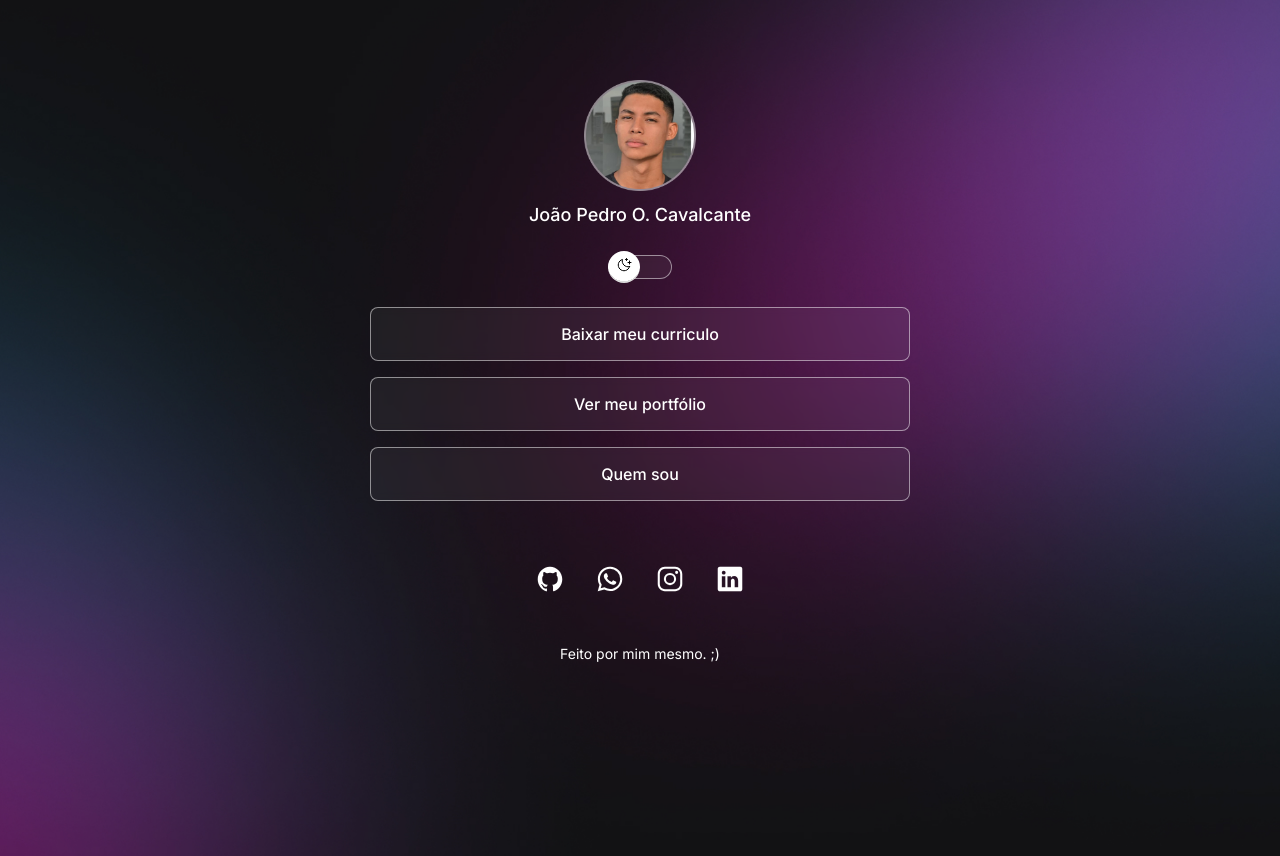
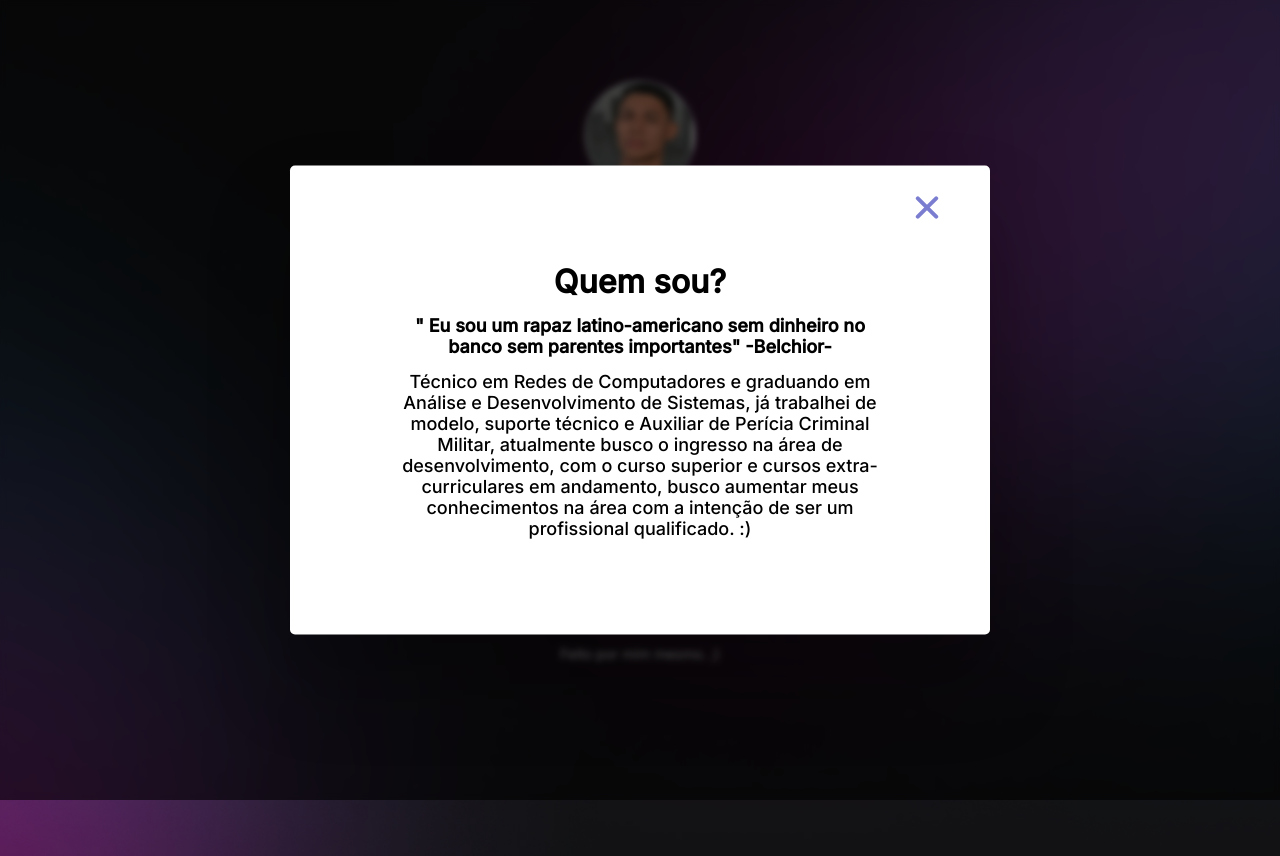
Before and after one commit to joaopedro495D/Projeto-DevLinks-Rocket-Seat, a plain HTML site: page index.html in a window 1280 px wide. Both pictures are taken after a click on the link "Quem sou". Drawn offline with nearby package versions, Linux system fonts and the light colour scheme.

Commit message:
inserindo atualizações no projeto

```diff
--- a/index.html
+++ b/index.html
@@ -28,9 +28,13 @@
       </div>
 
       <ul>
-        <li><a href="#">Baixar meu curriculo</a></li>
-        <li><a href="#">Ver meu portfólio</a></li>
-        <li><a href="#">Quem sou</a></li>
+        <li>
+          <a href="./assets/pdf/Curriculo JP.pdf" target="_blank"
+            >Baixar meu curriculo</a
+          >
+        </li>
+        <li><a href="#">Ver meus Certificados / Portfólio</a></li>
+        <li><a class="show-modal">Quem sou</a></li>
       </ul>
       <div id="social-links">
         <a href="https://github.com/joaopedro495D" target="_blank">
@@ -55,6 +59,26 @@
       <footer>Feito por mim mesmo. ;)</footer>
     </div>
 
+    <div class="modal hidden">
+      <button class="close-modal">
+        <div class="leftright"></div>
+        <div class="rightleft"></div>
+      </button>
+      <div class="title">
+        <h1>Quem sou?</h1>
+      </div>
+      <h4>
+       "
+       Eu sou um rapaz latino-americano sem dinheiro no banco sem parentes importantes" -Belchior-
+
+      </h4>
+      <p>
+        Técnico em Redes de Computadores e graduando em Análise e Desenvolvimento de Sistemas, já trabalhei de modelo, suporte técnico e Auxiliar de Perícia Criminal Militar, atualmente busco o ingresso na área de desenvolvimento, com o curso superior e cursos extra-curriculares em andamento, busco aumentar meus conhecimentos na área com a intenção de ser um profissional qualificado. :)
+      </p>
+
+    </div>
+    <div class="overlay hidden"></div>
+
     <script
       type="module"
       src="https://unpkg.com/ionicons@7.1.0/dist/ionicons/ionicons.esm.js"
--- a/script.js
+++ b/script.js
@@ -1,10 +1,23 @@
+const modal = document.querySelector(".modal")
+const overlay = document.querySelector(".overlay")
+const btnCloseModal = document.querySelector(".close-modal")
+const btnOpenModal = document.querySelector(".show-modal")
+console.log(btnOpenModal)
+
 function toggleMode() {
   const html = document.documentElement
-
-  /* if(html.classList.contains('light')){
-    html.classList.remove('light')
-  } else {
-    html.classList.add('light')
-  }*/
   html.classList.toggle("light")
 }
+
+function openModal() {
+  modal.classList.remove("hidden")
+  overlay.classList.remove("hidden")
+}
+
+function closeModal() {
+  modal.classList.add("hidden")
+  overlay.classList.add("hidden")
+}
+btnOpenModal.addEventListener("click", openModal)
+btnCloseModal.addEventListener("click", closeModal)
+overlay.addEventListener("click", closeModal)
--- a/sytle.css
+++ b/sytle.css
@@ -188,3 +188,105 @@ footer {
    }
 
 }
+
+.modal {
+   background: white ;
+   padding: 50px;
+   max-width: 700px;
+   display: flex;
+   flex-direction: column;
+   align-items: center;
+   position: relative;
+
+}
+
+.modal h1 {
+   color: black;
+}
+
+.modal h4 {
+  color: black;
+  font-size: 18px;
+  font-weight: 600;
+  text-align: center;
+  padding: 14px;
+}
+
+.modal p {
+   color: black;
+   text-align: center;
+   font-size: 18px;
+   font-weight: 500;
+}
+
+.close-modal{
+  position: absolute;
+  width: 30px;
+  height: 30px;
+  top: 15px;
+  right: 3rem;
+  border: none;
+  background: none;
+  cursor: pointer;
+}
+
+.leftright{
+  height: 4px;
+  width: 30px;
+  position: absolute;
+  margin-top: 10px;
+  background-color: #7b7ed0;
+  border-radius: 2px;
+  transform: rotate(45deg);
+  transition: all .3s ease-in;
+}
+
+.rightleft{
+  height: 4px;
+  width: 30px;
+  position: absolute;
+  margin-top: 10px;
+  background-color: #7b7ed0;
+  border-radius: 2px;
+  transform: rotate(-45deg);
+  transition: all .3s ease-in;
+}
+
+.close-modal:hover .leftright{
+  transform: rotate(-45deg);
+  background-color: #d07eca;
+}
+.close-modal:hover .rightleft{
+  transform: rotate(45deg);
+  background-color: #d07eca;
+}
+
+
+.hidden {
+  display: none;
+}
+
+.modal {
+  position: absolute;
+  top: 50%;
+  left: 50%;
+  transform: translate(-50%, -50%);
+  width: 70%;
+
+  background-color: white;
+  padding: 6rem;
+  border-radius: 5px;
+  box-shadow: 0 3rem 5rem rgba(0, 0, 0, 0.3);
+  z-index: 10;
+}
+
+.overlay {
+  position: absolute;
+  top: 0;
+  left: 0;
+  width: 100%;
+  height: 100%;
+  background-color: rgba(0, 0, 0, 0.6);
+  backdrop-filter: blur(3px);
+  z-index: 5;
+}
```
Also changed, not shown: 1 other file.
